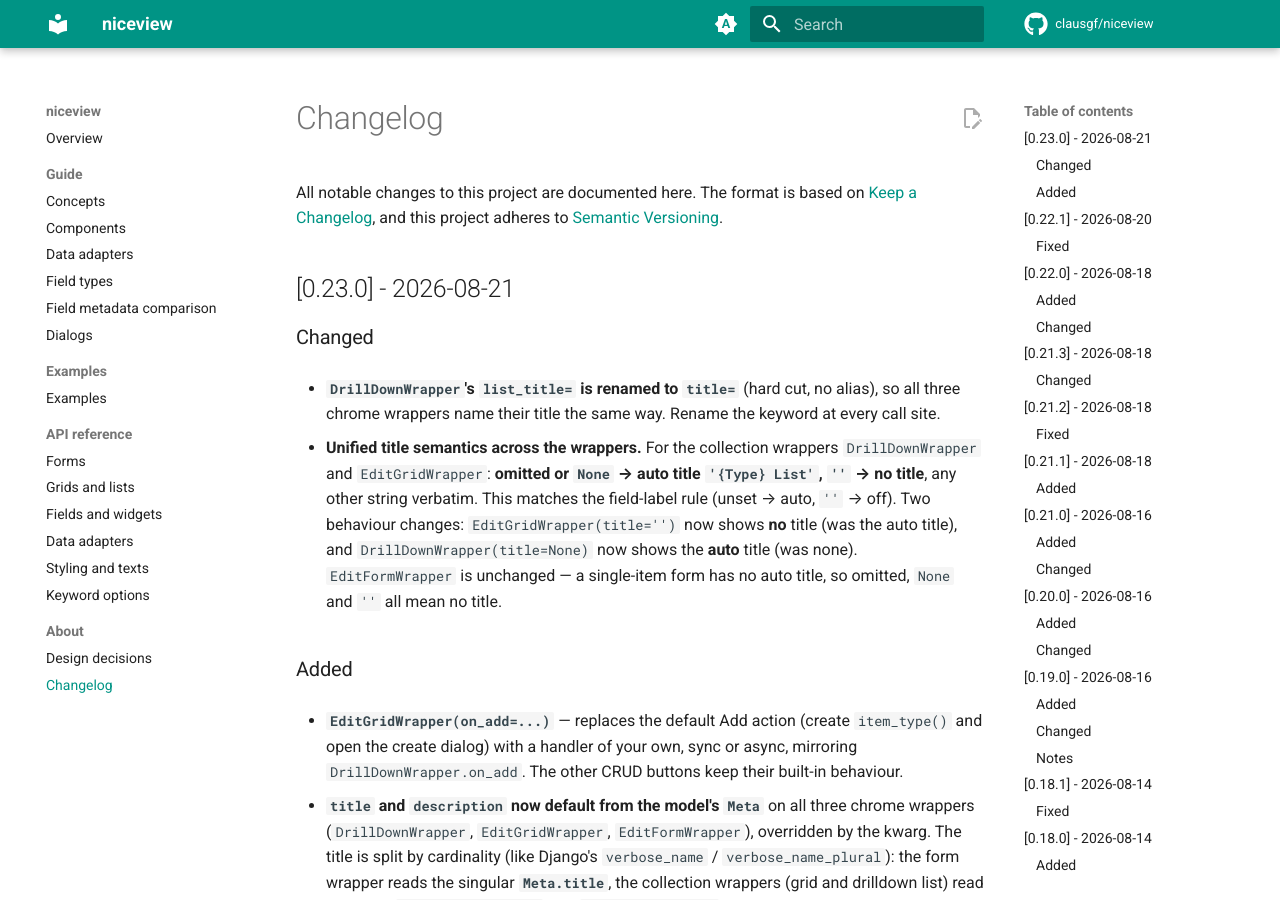
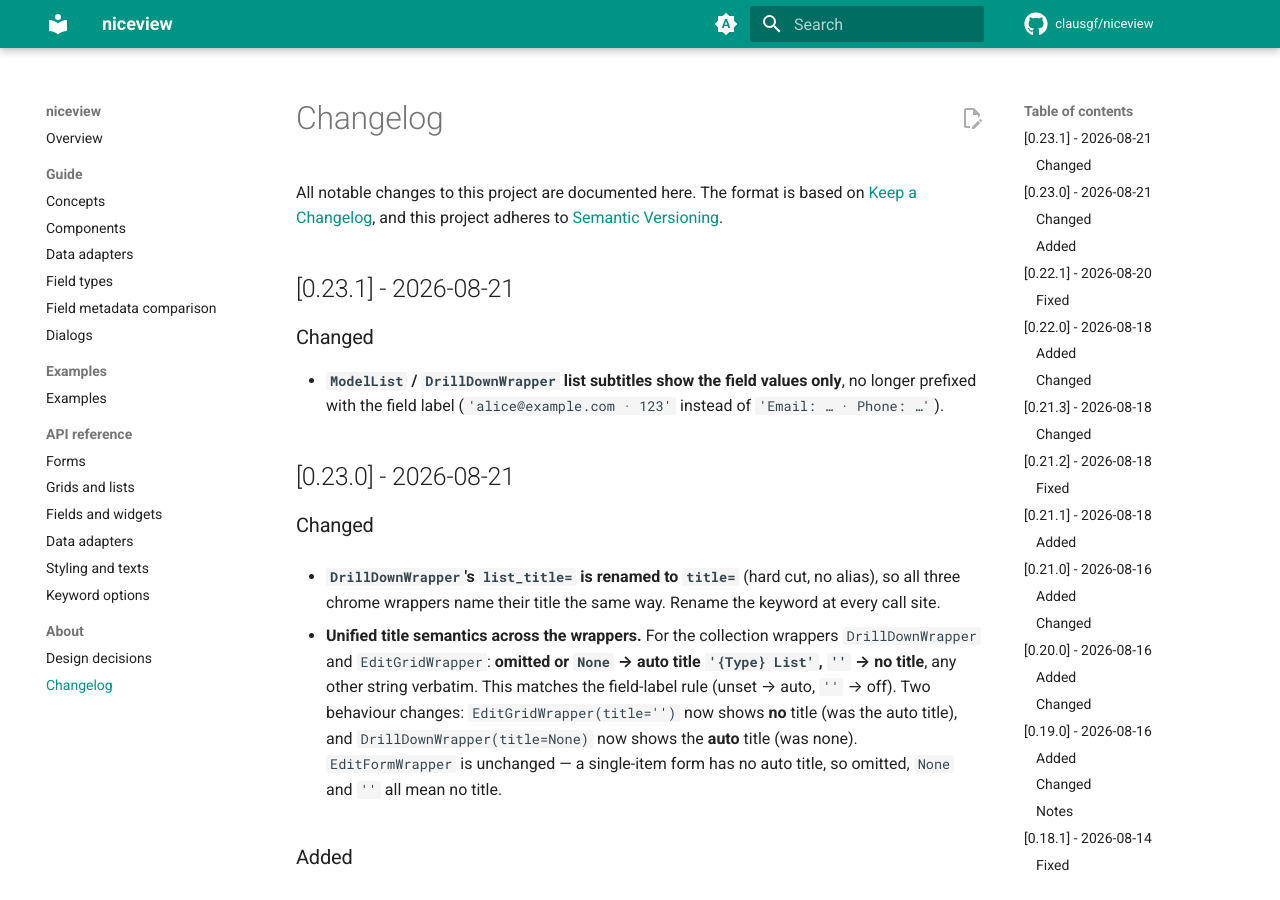
Before and after one commit to clausgf/niceview, an MkDocs documentation site: the page built from docs/CHANGELOG.md, in a window 1280 px wide and 900 px high. Built offline with MkDocs 1.6.1 and Material for MkDocs 9.7.7, drawn with Linux system fonts in a browser that asks for light colours; comment, search, counter and statistics services are not loaded.

Commit message:
List subtitles show field values without the label prefix; release 0.23.1
Claude-Session: https://claude.ai/code/session_01SFgevEVZJE4ZADRZzDJfBM

```diff
--- a/docs/CHANGELOG.md
+++ b/docs/CHANGELOG.md
@@ -4,6 +4,14 @@ Changelog
 All notable changes to this project are documented here.
 The format is based on [Keep a Changelog](https://keepachangelog.com/en/1.1.0/),
 and this project adheres to [Semantic Versioning](https://semver.org/spec/v2.0.0.html).
+
+[0.23.1] - 2026-08-21
+---------------------
+
+### Changed
+
+- **`ModelList` / `DrillDownWrapper` list subtitles show the field values only**, no longer
+  prefixed with the field label (`'alice@example.com · 123'` instead of `'Email: … · Phone: …'`).
 
 [0.23.0] - 2026-08-21
 ---------------------
--- a/pyproject.toml
+++ b/pyproject.toml
@@ -4,7 +4,7 @@ build-backend = "hatchling.build"
 
 [project]
 name = "niceview"
-version = "0.23.0"
+version = "0.23.1"
 description = "NiceGUI adapter layer: generate forms and grids from Pydantic models"
 readme = "README.md"
 license = "MIT"
```
Also changed, not shown: 1 other file.
